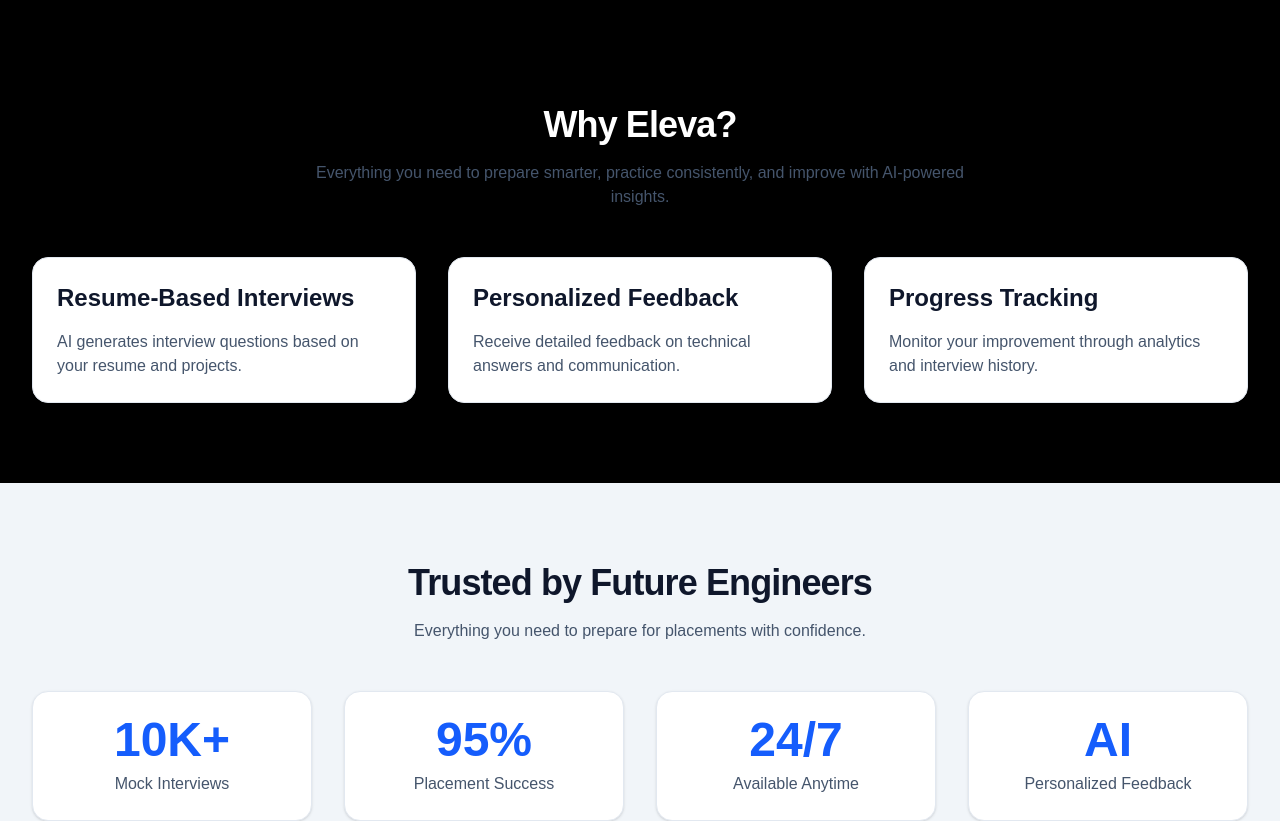
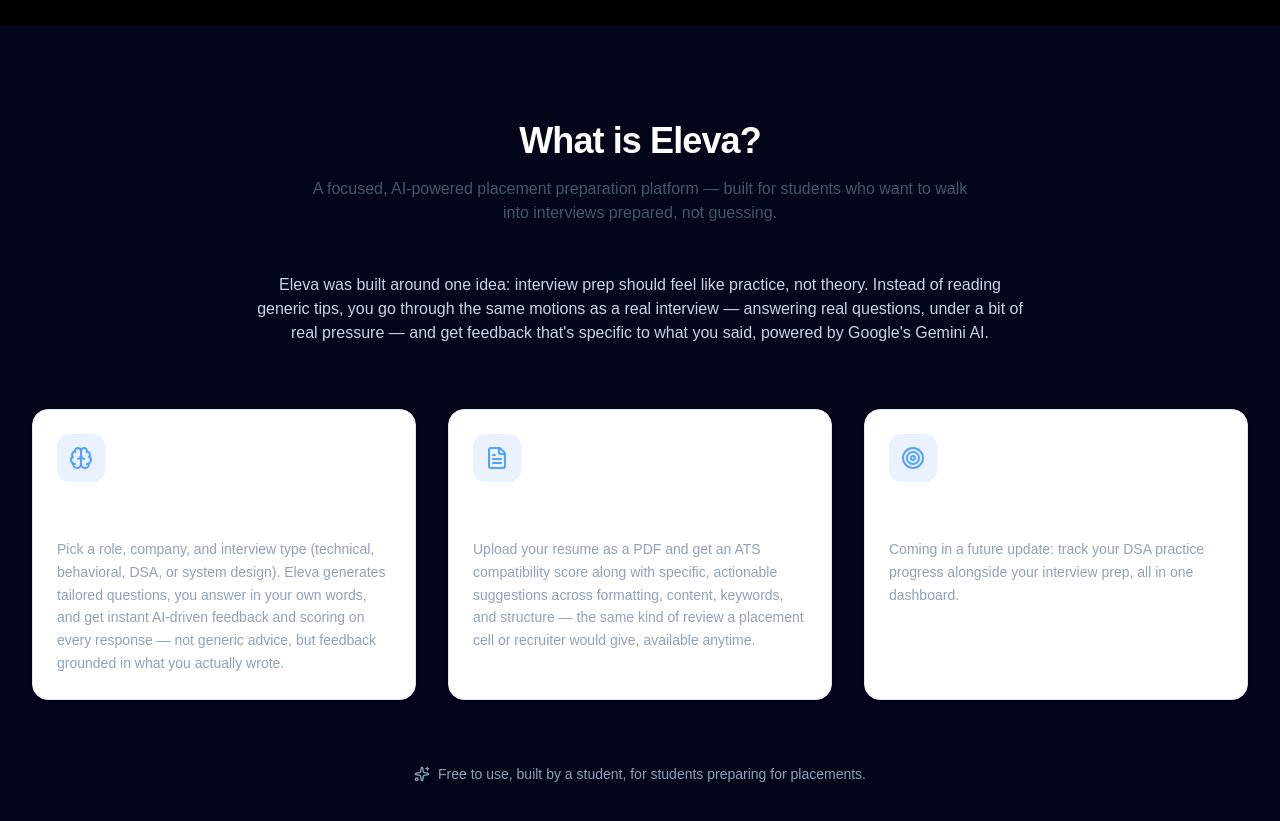
Before and after one commit to harshz05/Eleva, a Next.js app in the folder client/: page / in a window 1280 px wide. Shown: the part 600-1421 px from the top of the page. Built offline with nearby package versions, Linux system fonts and the light colour scheme.

Commit message:
fix: wire dashboard stats to real backend, add About Eleva section, fix Learn More target and sign-up redirect

```diff
--- a/client/app/dashboard/page.tsx
+++ b/client/app/dashboard/page.tsx
@@ -1,29 +1,57 @@
+"use client";
+
+import { useEffect, useState } from "react";
+import { useAuth } from "@clerk/nextjs";
 import DashboardCard from "@/components/dashboard/DashboardCard";
-import { getDashboardStats } from "@/lib/dashboard";
+import { getDashboardStats, DashboardStats } from "@/lib/dashboard";
 
-export default async function DashboardPage() {
-  const { stats } = await getDashboardStats();
+export default function DashboardPage() {
+  const { getToken } = useAuth();
+  const [stats, setStats] = useState<DashboardStats | null>(null);
+
+  useEffect(() => {
+    getDashboardStats(getToken)
+      .then(setStats)
+      .catch(() => setStats(null));
+  }, [getToken]);
+
+  const cards = [
+    {
+      id: "mock-interviews",
+      label: "Mock Interviews",
+      value: stats ? String(stats.mockInterviews) : "...",
+      icon: "Brain",
+    },
+    {
+      id: "resume-score",
+      label: "Resume Score",
+      value: stats ? (stats.resumeScore !== null ? String(stats.resumeScore) : "--") : "...",
+      icon: "FileText",
+    },
+    {
+      id: "dsa-progress",
+      label: "DSA Progress",
+      value: "Coming Soon",
+      icon: "Target",
+    },
+    {
+      id: "best-score",
+      label: "Best Interview Score",
+      value: stats ? (stats.bestScore !== null ? String(stats.bestScore) : "--") : "...",
+      icon: "Trophy",
+    },
+  ];
 
   return (
     <>
       <div className="mb-8">
-        <h1 className="text-3xl font-bold text-slate-900">
-          Welcome to Eleva 👋
-        </h1>
-        <p className="mt-2 text-slate-500">
-          Here's an overview of your placement preparation.
-        </p>
+        <h1 className="text-3xl font-bold text-slate-900">Welcome to Eleva 👋</h1>
+        <p className="mt-2 text-slate-500">Here's an overview of your placement preparation.</p>
       </div>
 
       <div className="grid gap-6 md:grid-cols-2 xl:grid-cols-4">
-        {stats.map((stat) => (
-          <DashboardCard
-            key={stat.id}
-            label={stat.label}
-            value={stat.value}
-            icon={stat.icon}
-            trend={stat.trend}
-          />
+        {cards.map((stat) => (
+          <DashboardCard key={stat.id} label={stat.label} value={stat.value} icon={stat.icon} />
         ))}
       </div>
     </>
--- a/client/app/page.tsx
+++ b/client/app/page.tsx
@@ -1,5 +1,6 @@
 import Navbar from "@/components/layout/Navbar";
 import Hero from "@/components/home/Hero";
+import AboutEleva from "@/components/home/AboutEleva";
 import Features from "@/components/home/Features";
 import Footer from "@/components/layout/Footer";
 import Statistics from "@/components/home/Statistics";
@@ -9,21 +10,14 @@
 export default function Home() {
   return (
     <main className="min-h-screen bg-black text-white">
-
       <Navbar />
-
       <Hero />
-
+      <AboutEleva />
       <Features />
-
       <Statistics />
-
       <Testimonials />
-
       <Pricing />
-
       <Footer />
-
     </main>
   );
 }
--- /dev/null
+++ b/client/components/home/AboutEleva.tsx
@@ -0,0 +1,65 @@
+import Container from "@/components/ui/Container";
+import SectionHeading from "@/components/ui/SectionHeading";
+import Card from "@/components/ui/Card";
+import { Brain, FileText, Target, Sparkles } from "lucide-react";
+
+const modules = [
+  {
+    icon: Brain,
+    title: "AI Mock Interviews",
+    description:
+      "Pick a role, company, and interview type (technical, behavioral, DSA, or system design). Eleva generates tailored questions, you answer in your own words, and get instant AI-driven feedback and scoring on every response — not generic advice, but feedback grounded in what you actually wrote.",
+  },
+  {
+    icon: FileText,
+    title: "Resume Analyzer",
+    description:
+      "Upload your resume as a PDF and get an ATS compatibility score along with specific, actionable suggestions across formatting, content, keywords, and structure — the same kind of review a placement cell or recruiter would give, available anytime.",
+  },
+  {
+    icon: Target,
+    title: "DSA Tracker",
+    description:
+      "Coming in a future update: track your DSA practice progress alongside your interview prep, all in one dashboard.",
+  },
+];
+
+export default function AboutEleva() {
+  return (
+    <section id="about" className="bg-slate-950 py-24 text-white">
+      <Container>
+        <SectionHeading
+          title="What is Eleva?"
+          subtitle="A focused, AI-powered placement preparation platform — built for students who want to walk into interviews prepared, not guessing."
+        />
+
+        <div className="mx-auto mt-8 max-w-3xl text-center text-slate-300">
+          <p>
+            Eleva was built around one idea: interview prep should feel like
+            practice, not theory. Instead of reading generic tips, you go
+            through the same motions as a real interview — answering real
+            questions, under a bit of real pressure — and get feedback that's
+            specific to what you said, powered by Google's Gemini AI.
+          </p>
+        </div>
+
+        <div className="mt-16 grid gap-8 md:grid-cols-3">
+          {modules.map(({ icon: Icon, title, description }) => (
+            <Card key={title} className="bg-slate-900 text-white">
+              <div className="mb-4 inline-flex rounded-xl bg-blue-500/10 p-3 text-blue-400">
+                <Icon size={24} />
+              </div>
+              <h3 className="mb-3 text-xl font-semibold">{title}</h3>
+              <p className="text-sm leading-relaxed text-slate-400">{description}</p>
+            </Card>
+          ))}
+        </div>
+
+        <div className="mt-16 flex items-center justify-center gap-2 text-sm text-slate-400">
+          <Sparkles size={16} />
+          <span>Free to use, built by a student, for students preparing for placements.</span>
+        </div>
+      </Container>
+    </section>
+  );
+}
--- a/client/components/home/Hero.tsx
+++ b/client/components/home/Hero.tsx
@@ -17,6 +17,7 @@
             <Sparkles size={16} className="mr-2" />
             AI-Powered Placement Preparation
           </Badge>
+
           <h1 className="mt-6 text-5xl font-extrabold tracking-tight md:text-6xl">
             Ace Your Next
             <span className="bg-gradient-to-r from-blue-600 to-cyan-500 bg-clip-text text-transparent">
@@ -37,7 +38,11 @@
             <Button
               variant="outline"
               className="!text-white !border-slate-600 hover:!bg-white/10"
-              onClick={() => document.getElementById("features")?.scrollIntoView({ behavior: "smooth" })}
+              onClick={() =>
+                document.getElementById("about")?.scrollIntoView({
+                  behavior: "smooth",
+                })
+              }
             >
               Learn More
             </Button>
--- a/client/lib/dashboard.ts
+++ b/client/lib/dashboard.ts
@@ -1,6 +1,18 @@
-import { mockDashboardData } from "@/constants/dashboardData";
-import { DashboardData } from "@/types/dashboard";
+const API_URL = process.env.NEXT_PUBLIC_API_URL ?? "http://localhost:4000";
 
-export async function getDashboardStats(): Promise<DashboardData> {
-  return mockDashboardData;
+type GetToken = () => Promise<string | null>;
+
+export interface DashboardStats {
+  mockInterviews: number;
+  resumeScore: number | null;
+  bestScore: number | null;
 }
+
+export async function getDashboardStats(getToken: GetToken): Promise<DashboardStats> {
+  const token = await getToken();
+  const res = await fetch(`${API_URL}/api/dashboard`, {
+    headers: { Authorization: `Bearer ${token}` },
+  });
+  if (!res.ok) throw new Error("Failed to load dashboard stats");
+  return res.json();
+}
```
Also changed, not shown: 2 other files (tests, documents, lock files or other folders).
